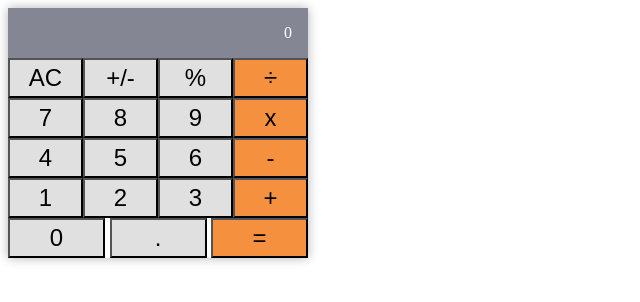
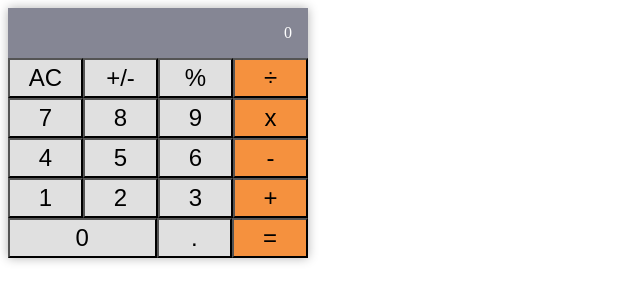
Before and after one commit to nejidevelops/Math-Magician, a React (Create React App) app: page /calculator in a window 1280 px wide. Shown: the top 302 px of the page, without its empty margins (0-640 px from the left). Built offline with nearby package versions, Linux system fonts and the light colour scheme.

Commit message:
FIx the zero button sizing

```diff
--- a/src/components/Calculator.css
+++ b/src/components/Calculator.css
@@ -35,10 +35,6 @@
   display: flex;
 }
 
-.buttons-row button .big-zero {
-  width: 200px;
+.last-buttons button:first-child {
+  width: 424px;
 }
-
-.buttons-row button:not(.big-zero) {
-  width: 97px;
-}
```
